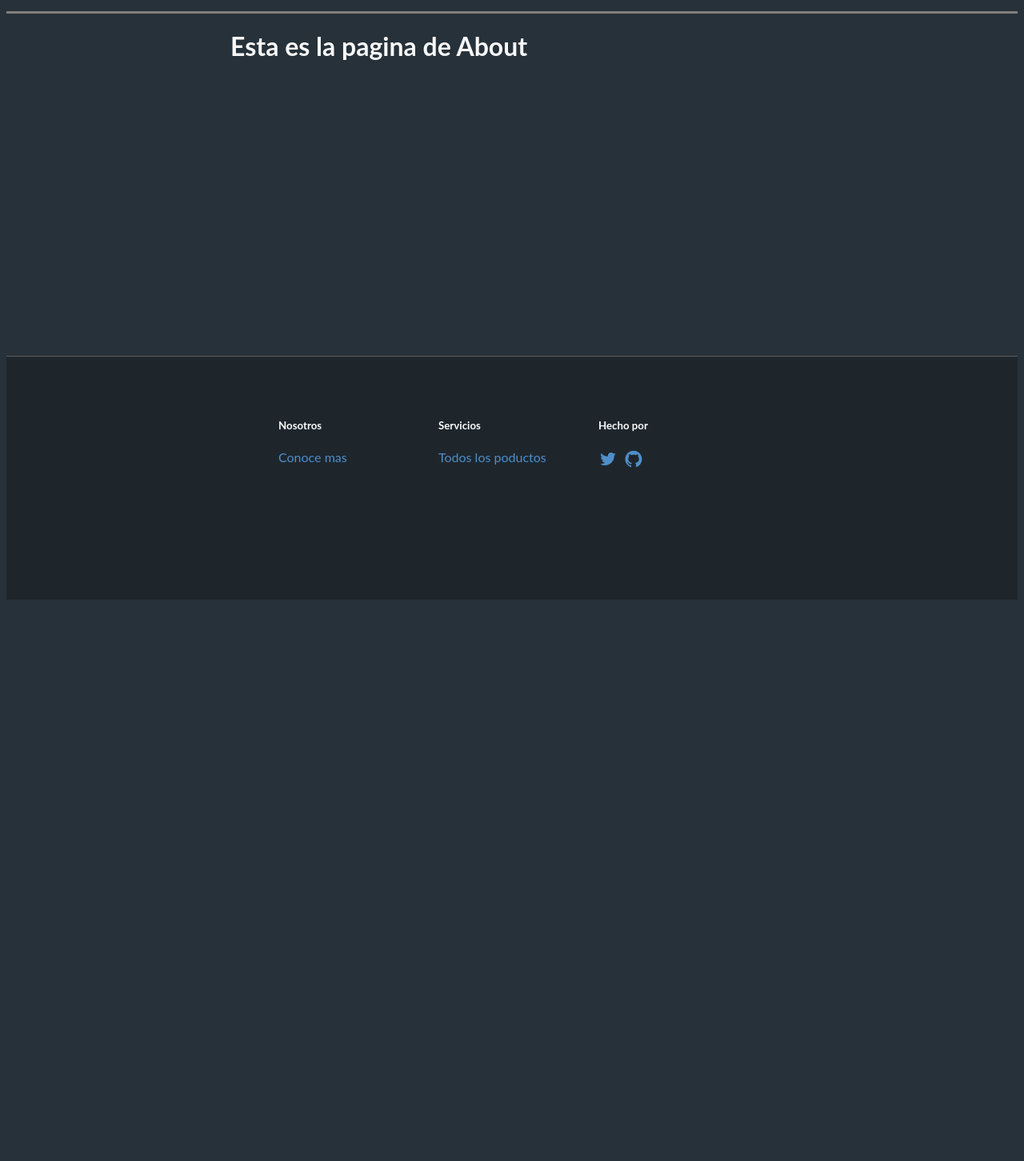
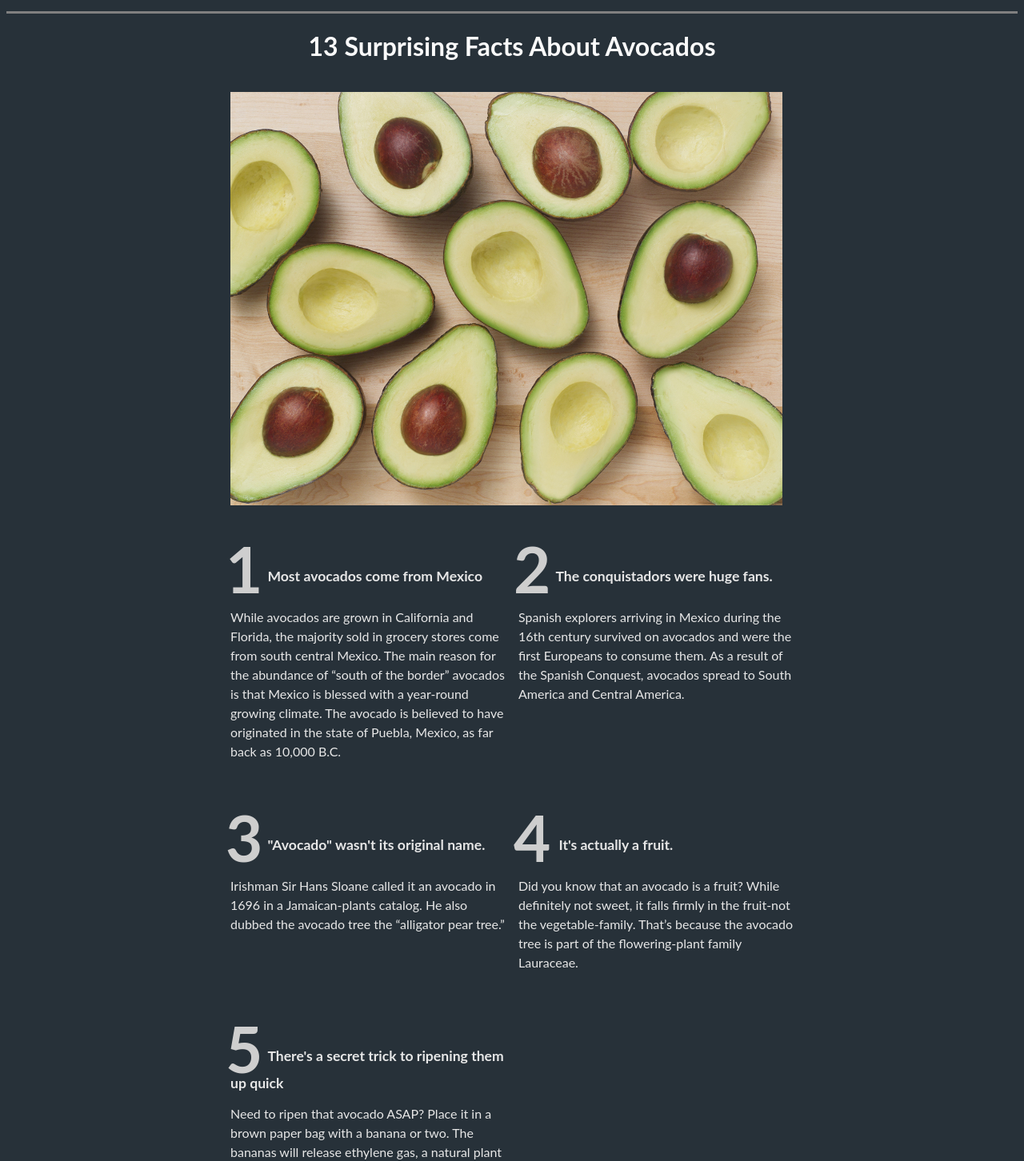
Before and after one commit to GersonEC/avocado-store, a Next.js app: page /about in a window 1280 px wide. Shown: the part 58-1510 px from the top of the page at 80% size. Before the commit the page ends 808 px from the top, so only its background shows below. Built offline with nearby package versions, Linux system fonts and the light colour scheme.

Commit message:
Implement about page.

```diff
--- a/pages/about.tsx
+++ b/pages/about.tsx
@@ -1,7 +1,28 @@
 export default function About() {
   return (
-    <div>
-      <h1>Esta es la pagina de About</h1>
+    <div className="about">
+      <h1>13 Surprising Facts About Avocados</h1>
+      <img src={"/images/avocados.jpg"} width="690px" alt="avocados"/>
+      <article>
+        <span>1</span><strong>Most avocados come from Mexico</strong>
+        <p>While avocados are grown in California and Florida, the majority sold in grocery stores come from south central Mexico. The main reason for the abundance of “south of the border” avocados is that Mexico is blessed with a year-round growing climate. The avocado is believed to have originated in the state of Puebla, Mexico, as far back as 10,000 B.C.</p>
+      </article>
+      <article>
+        <span>2</span><strong>The conquistadors were huge fans.</strong>
+        <p>Spanish explorers arriving in Mexico during the 16th century survived on avocados and were the first Europeans to consume them. As a result of the Spanish Conquest, avocados spread to South America and Central America.</p>
+      </article>
+      <article>
+        <span>3</span><strong>"Avocado" wasn't its original name.</strong>
+        <p>Irishman Sir Hans Sloane called it an avocado in 1696 in a Jamaican-plants catalog. He also dubbed the avocado tree the “alligator pear tree.”</p>
+      </article>
+      <article>
+        <span>4</span> <strong>It's actually a fruit.</strong>
+        <p>Did you know that an avocado is a fruit? While definitely not sweet, it falls firmly in the fruit-not the vegetable-family. That’s because the avocado tree is part of the flowering-plant family Lauraceae.</p>
+      </article>
+      <article>
+        <span>5</span><strong>There's a secret trick to ripening them up quick</strong>
+        <p>Need to ripen that avocado ASAP? Place it in a brown paper bag with a banana or two. The bananas will release ethylene gas, a natural plant hormone that aids in ripening fruit. On the other hand, check out this guide to learn how to store them for later.</p>
+      </article>
     </div>
   )
 }
--- /dev/null
+++ b/styles/about.scss
@@ -0,0 +1,30 @@
+.about {
+  display: grid;
+  grid-template-columns: 1fr 1fr;
+  grid-template-areas: "title title" "image image" "articles articles";
+  gap: 1rem;
+  h1 {
+    grid-area: title;
+    text-align: center;
+  }
+
+  img {
+    grid-area: image;
+  }
+  article {
+    strong {
+      font-size: 1.1rem;
+    }
+    span {
+      position: relative;
+      top: 15px;
+      right: 6px;
+      font-size: 5rem;
+      font-weight: bold;
+      color: rgb(206, 206, 206);
+    }
+    p {
+      line-height: 1.5rem;
+    }
+  }
+}
--- a/styles/global.scss
+++ b/styles/global.scss
@@ -18,7 +18,7 @@ h5 {
   font-family: Lato, Helvetica Neue, Arial, Helvetica, sans-serif;
 }
 
-p, span {
+p, span, strong {
   font-family: Lato, Helvetica Neue, Arial, Helvetica, sans-serif;
   color: $dark-p-color;
 }
--- a/styles/index.scss
+++ b/styles/index.scss
@@ -6,6 +6,7 @@
 @import 'layout';
 @import 'home';
 @import 'product';
+@import 'about';
 
 // Style components
 @import 'components/navbar';
--- a/styles/product.scss
+++ b/styles/product.scss
@@ -4,6 +4,9 @@
   &-preview {
     display: flex;
     background-color: white;
+    border-bottom: 10px outset $footer-color;
+    border-right: 15px outset $footer-color;
+    border-radius: 0.8rem;
     align-items: center;
     padding: 32px;
     &__cart {
```
